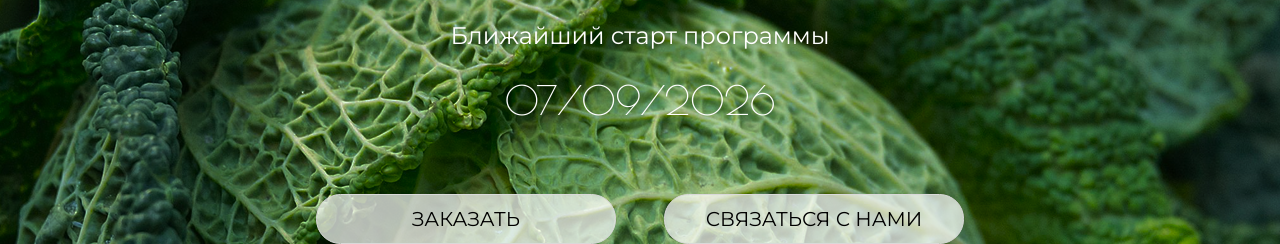
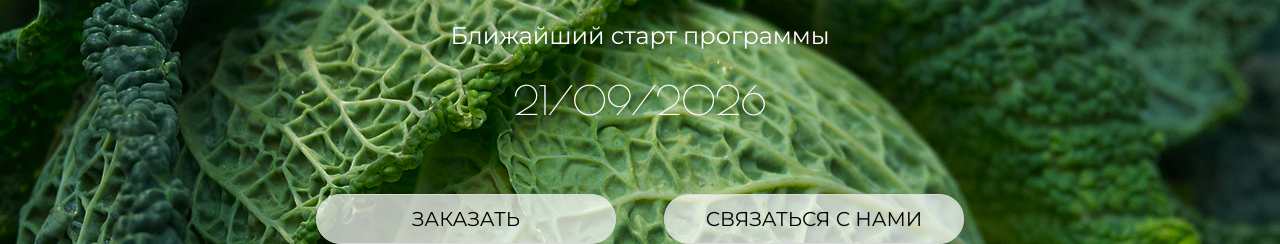
Before and after one commit to mitrohin/o4go, a React (Create React App) app: page / in a window 1280 px wide. Shown: the part 355-599 px from the top of the page. Built offline with nearby package versions, Linux system fonts and the light colour scheme; a web font is replaced by a local one.

Commit message:
Update FMD start date

```diff
--- a/src/components/Hero.js
+++ b/src/components/Hero.js
@@ -22,7 +22,7 @@ export default function Hero() {
         {/* Старт программы */}
         <div className="w-full max-w-[600px] md:max-w-[850px] text-center mb-2 md:mb-0">
           <div className="font-montserrat text-white text-[16px] md:text-[24px] pb-2 md:pb-4 drop-shadow">Ближайший старт программы</div>
-          <div className="font-poiret text-white text-[32px] md:text-[40px] pb-6 md:pb-16 drop-shadow">07/09/2026</div>
+          <div className="font-poiret text-white text-[32px] md:text-[40px] pb-6 md:pb-16 drop-shadow">21/09/2026</div>
         </div>
         {/* Кнопки */}
         <ActionButtons />
```
